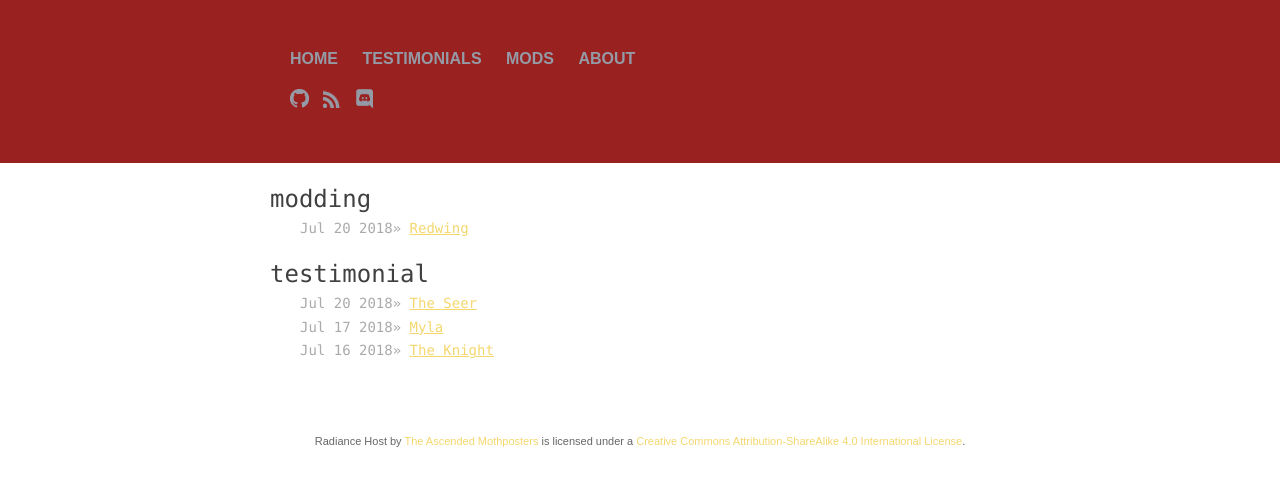
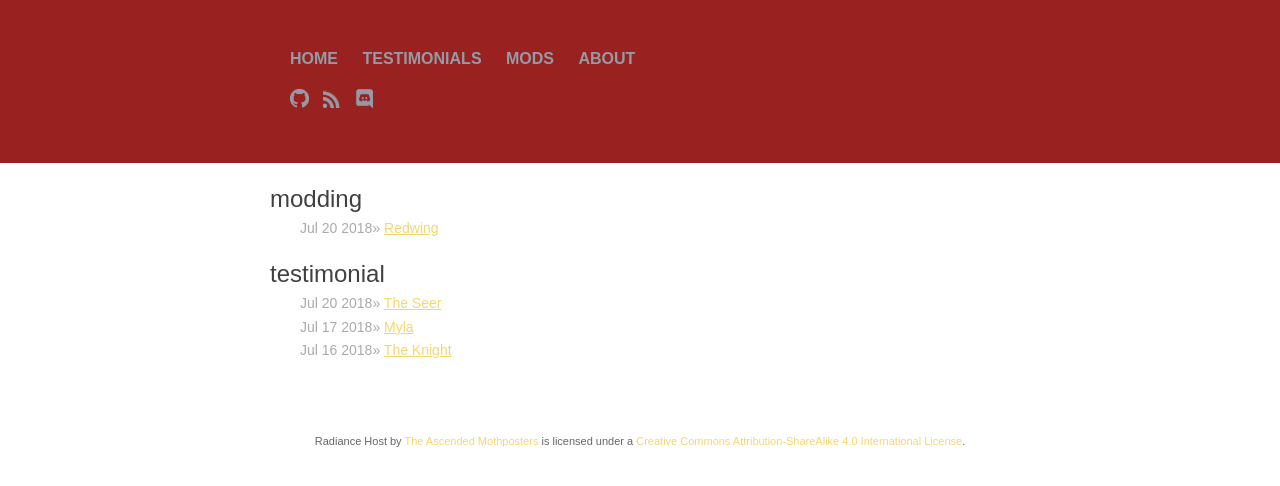
Before and after one commit to natis1/radiance.host, a Jekyll site: the page built from category.html, in a window 1280 px wide. Shown: the top 486 px of the page. Built offline with Jekyll 4.4.1, drawn with Linux system fonts in a browser that asks for light colours.

Commit message:
This better fix fonts

```diff
--- a/_sass/_layout.scss
+++ b/_sass/_layout.scss
@@ -146,7 +146,8 @@ li {
  */
 .well {
 	color: #000;
-	font-family: Monaco,"Courier New",monospace;
+	font-family: "Raleway",Arial,sans-serif;
+	/**font-family: Monaco,"Courier New",monospace;*/
 }
 
 .well ul {
```
